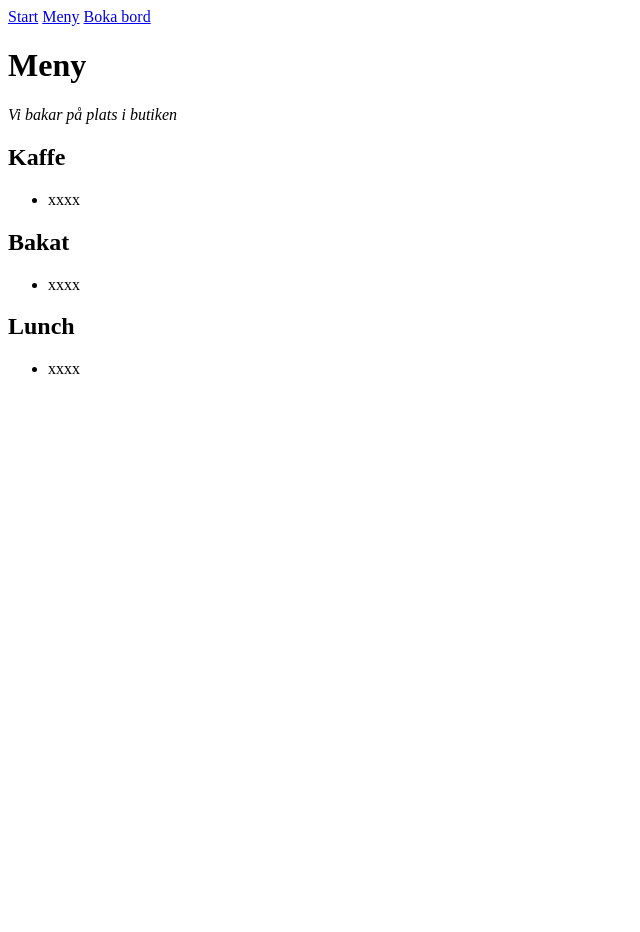
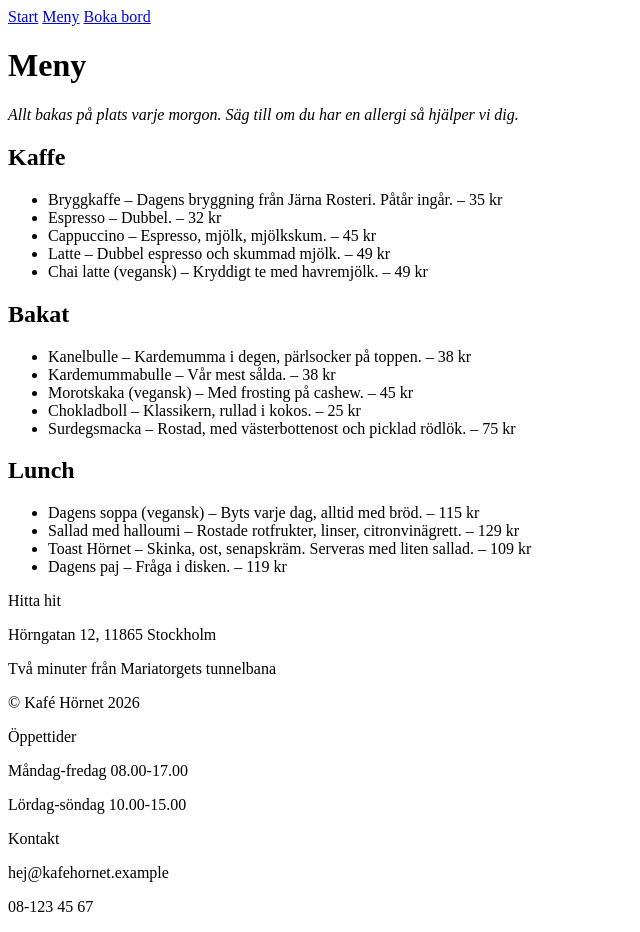
Before and after one commit to Johan-Bred/cornercafe, a plain HTML site: page meny.html in a window 1280 px wide. Shown: the whole page, without its empty margins (0-640 px from the left). Before the commit the page ends 800 px from the top, so only its background shows below. Drawn offline with Linux system fonts and the light colour scheme.

Commit message:
forts bygg

```diff
--- a/meny.html
+++ b/meny.html
@@ -15,27 +15,70 @@
       </header>
       <main>
         <h1>Meny</h1>
-        <p><em>Vi bakar på plats i butiken</em></p>
+        <p>
+          <em
+            >Allt bakas på plats varje morgon. Säg till om du har en allergi så
+            hjälper vi dig.</em
+          >
+        </p>
         <section>
           <h2>Kaffe</h2>
           <ul>
-            <li>xxxx</li>
+            <li>
+              Bryggkaffe – Dagens bryggning från Järna Rosteri. Påtår ingår. –
+              35 kr
+            </li>
+            <li>Espresso – Dubbel. – 32 kr</li>
+            <li>Cappuccino – Espresso, mjölk, mjölkskum. – 45 kr</li>
+            <li>Latte – Dubbel espresso och skummad mjölk. – 49 kr</li>
+            <li>Chai latte (vegansk) – Kryddigt te med havremjölk. – 49 kr</li>
           </ul>
         </section>
         <section>
           <h2>Bakat</h2>
           <ul>
-            <li>xxxx</li>
+            <li>
+              Kanelbulle – Kardemumma i degen, pärlsocker på toppen. – 38 kr
+            </li>
+            <li>Kardemummabulle – Vår mest sålda. – 38 kr</li>
+            <li>Morotskaka (vegansk) – Med frosting på cashew. – 45 kr</li>
+            <li>Chokladboll – Klassikern, rullad i kokos. – 25 kr</li>
+            <li>
+              Surdegsmacka – Rostad, med västerbottenost och picklad rödlök. –
+              75 kr
+            </li>
           </ul>
         </section>
         <section>
           <h2>Lunch</h2>
           <ul>
-            <li>xxxx</li>
+            <li>
+              Dagens soppa (vegansk) – Byts varje dag, alltid med bröd. – 115 kr
+            </li>
+            <li>
+              Sallad med halloumi – Rostade rotfrukter, linser, citronvinägrett.
+              – 129 kr
+            </li>
+            <li>
+              Toast Hörnet – Skinka, ost, senapskräm. Serveras med liten sallad.
+              – 109 kr
+            </li>
+            <li>Dagens paj – Fråga i disken. – 119 kr</li>
           </ul>
         </section>
       </main>
-      <footer></footer>
+      <footer>
+        <p>Hitta hit</p>
+        <p>Hörngatan 12, 11865 Stockholm</p>
+        <p>Två minuter från Mariatorgets tunnelbana</p>
+        <p>© Kafé Hörnet 2026</p>
+        <p>Öppettider</p>
+        <p>Måndag-fredag 08.00-17.00</p>
+        <p>Lördag-söndag 10.00-15.00</p>
+        <p>Kontakt</p>
+        <p>hej@kafehornet.example</p>
+        <p>08-123 45 67</p>
+      </footer>
     </body>
   </html>
 </html>
```
Also changed, not shown: booking.html (+24 -2 lines).
